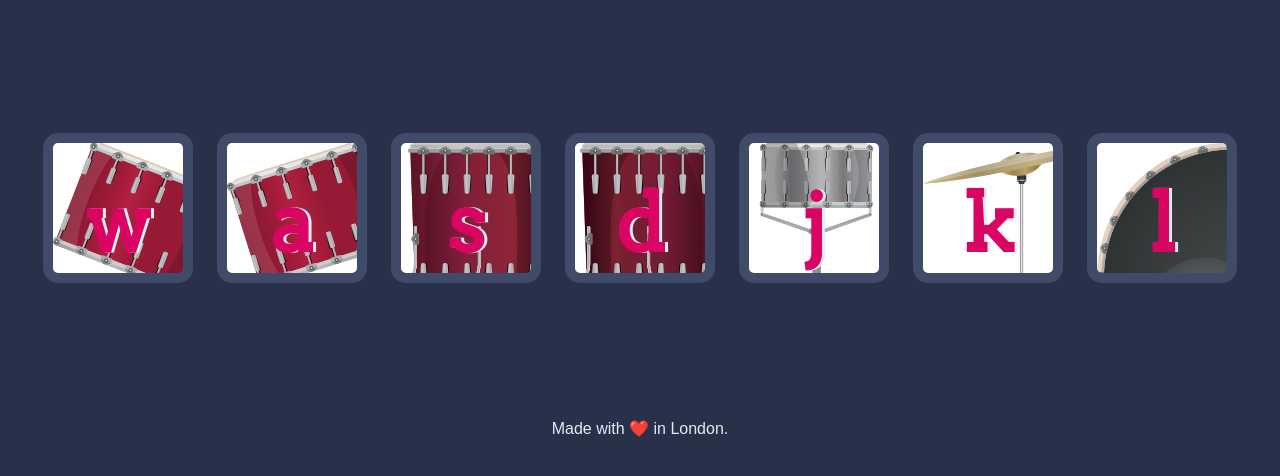
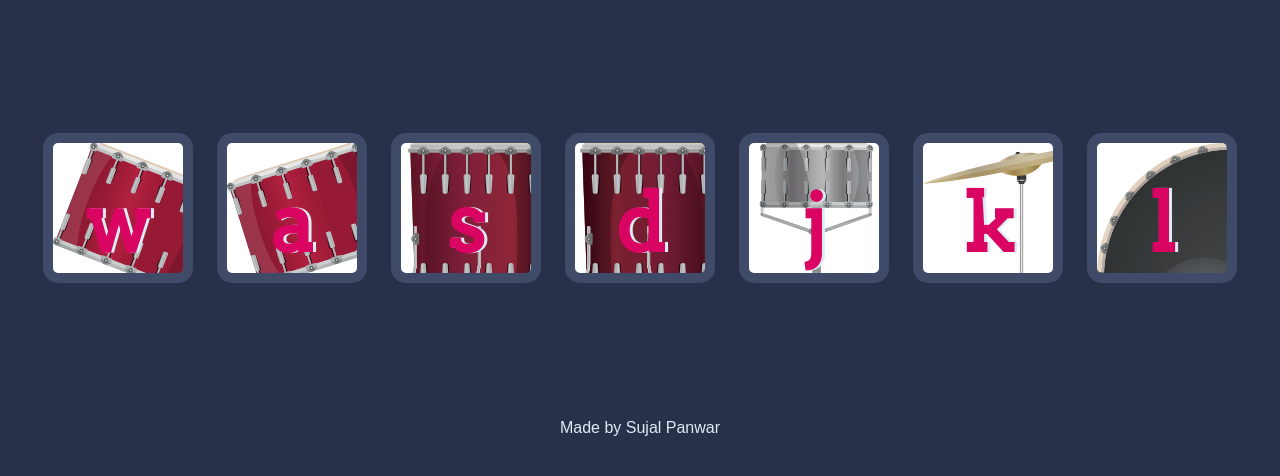
Before and after one commit to sujalpanwar2001/drum-kit-game, a plain HTML site: page index.html in a window 1280 px wide. Shown: the part 156-632 px from the top of the page. Drawn offline with Linux system fonts and the light colour scheme.

Commit message:
Update index.html

```diff
--- a/index.html
+++ b/index.html
@@ -26,7 +26,7 @@
 </body>
 
 <footer>
-    Made with ❤️ in London.
+    Made by Sujal Panwar
 </footer>
 
 
```
